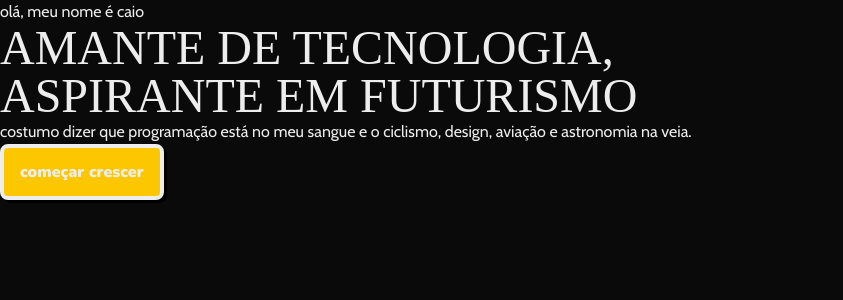
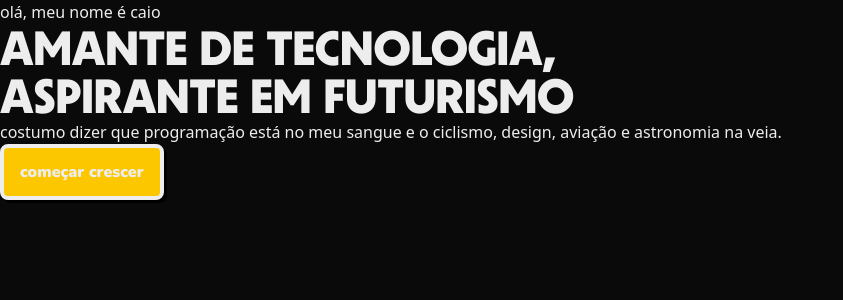
Before and after one commit to CaaioSB/v3caiosb.com, a Next.js app: page / in a window 1280 px wide. Shown: the top 300 px of the page, without its empty margins (0-843 px from the left). Built offline with nearby package versions, Linux system fonts and the light colour scheme.

Commit message:
styles: add fonts to theme and set h4 properties

```diff
--- a/src/app/globals.css
+++ b/src/app/globals.css
@@ -1,8 +1,9 @@
 @import "tailwindcss";
 
 @theme {
-	--font-sans: var(--font-geist-sans);
-	--font-mono: var(--font-geist-mono);
+	--font-nunito: var(--font-nunito);
+	--font-cabin: var(--font-cabin);
+	--font-unigeo64: var(--font-unigeo64);
 	--shadow-3xl: 3px 3px 0px rgba(0, 0, 0, 1);
 	--shadow-5xl: 5px 5px 0px rgba(0, 0, 0, 1);
 	--transform-move-button: translateY(-2px);
@@ -23,22 +24,24 @@
 body {
 	color: var(--foreground);
 	background: var(--background);
-	font-family: Arial, Helvetica, sans-serif;
+	font-family: var(--font-cabin);
 }
 
 button {
-	font-family: "Nunito", serif;
+	font-family: var(--font-nunito);
 	font-optical-sizing: auto;
 	font-weight: 900;
 	font-style: normal;
 }
 
-p {
-	font-family: Cabin, serif;
-}
-
 h1 {
-	font-family: "Unigeo64", serif;
+	font-family: var(--font-unigeo64);
 	font-size: var(--text-5xl);
 	line-height: 1;
 }
+
+h4 {
+	font-family: var(--font-unigeo64);
+	font-size: var(--text-2xl);
+	line-height: 1;
+}
```
